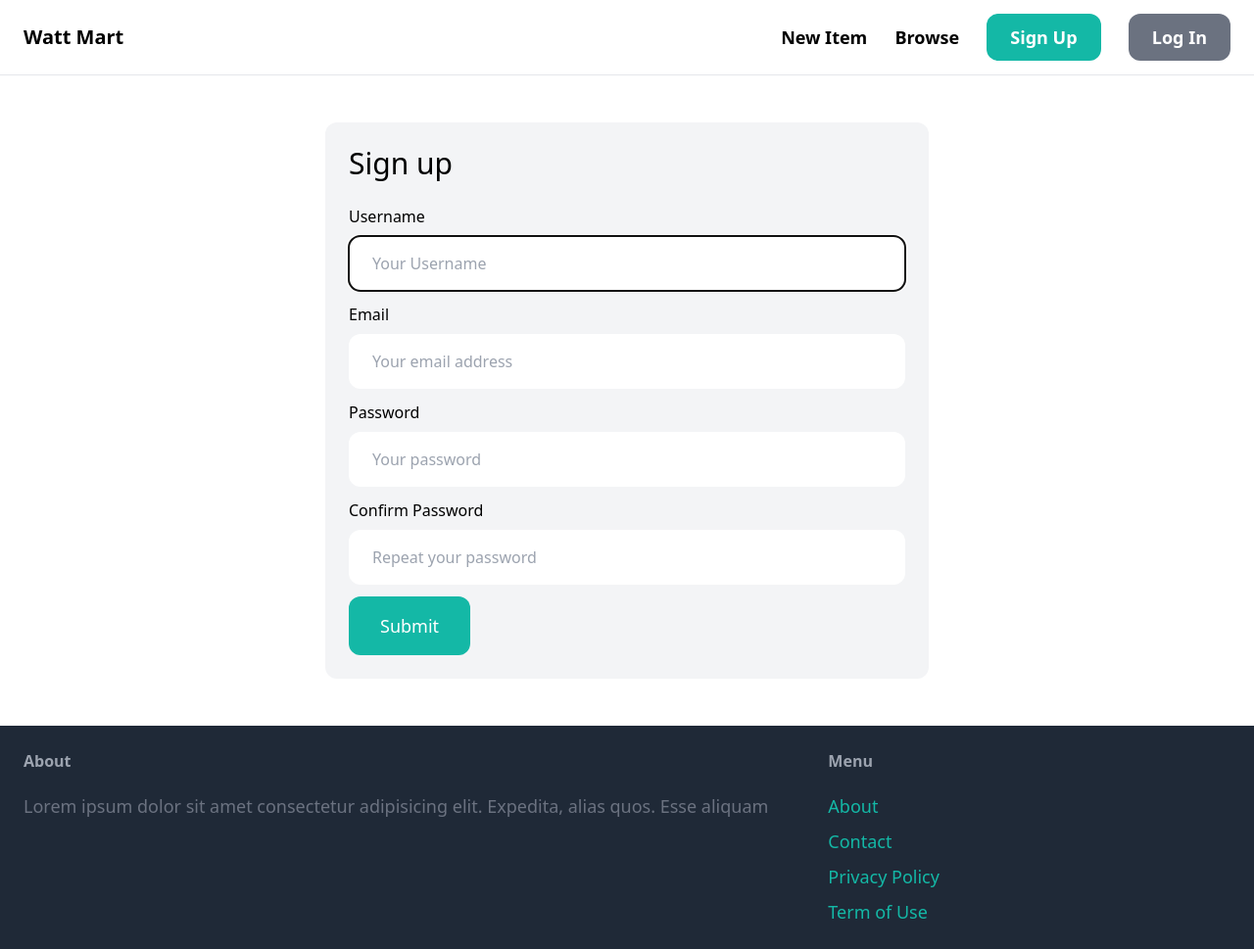
After one commit to JayAlwaysCodes/WattMart, a Django app: page /signup/ in a window 1280 px wide. The commit adds this page. Shown: the whole page at 98% size. Run offline with Django 5.2, Linux system fonts and the light colour scheme; some libraries are stand-ins or nearby versions.

Commit message:
set up the sign up page

```diff
--- /dev/null
+++ b/wattmart/core/forms.py
@@ -0,0 +1,27 @@
+from django import forms
+from django.contrib.auth.forms import UserCreationForm
+from django.contrib.auth.models import User
+
+class SignupForm(UserCreationForm):
+    class Meta:
+        model = User
+        fields = ('username', 'email', 'password1', 'password2')
+
+    username = forms.CharField(widget=forms.TextInput(attrs={
+        'placeholder': 'Your Username',
+        'class': 'w-full py-4 px-6 rounded-xl'
+    }))
+
+    email = forms.CharField(widget=forms.EmailInput(attrs={
+        'placeholder': 'Your email address',
+        'class': 'w-full py-4 px-6 rounded-xl'
+    }))
+
+    password1 = forms.CharField(widget=forms.PasswordInput(attrs={
+        'placeholder': 'Your password',
+        'class': 'w-full py-4 px-6 rounded-xl'
+    }))
+    password2 = forms.CharField(widget=forms.PasswordInput(attrs={
+        'placeholder': 'Repeat your password',
+        'class': 'w-full py-4 px-6 rounded-xl'
+    }))
--- a/wattmart/core/templates/core/base.html
+++ b/wattmart/core/templates/core/base.html
@@ -15,7 +15,7 @@
             <a href="#" class="text-lg font-semibold hover:text-gray-500">New Item</a>
             <a href="#" class="text-lg font-semibold hover:text-gray-500">Browse</a>
 
-            <a href="#" class="px-6 py-3 text-lg font-semibold bg-teal-500 text-white rounded-xl hover:bg-teal-700">Sign Up</a>
+            <a href="{% url 'core:signup' %}" class="px-6 py-3 text-lg font-semibold bg-teal-500 text-white rounded-xl hover:bg-teal-700">Sign Up</a>
             <a href="#" class="px-6 py-3 text-lg font-semibold bg-gray-500 text-white rounded-xl hover:bg-gray-700">Log In</a>
         </div>
     </nav>
@@ -37,7 +37,7 @@
             <h3 class="mb-5 font-semibold text-gray-400">Menu</h3>
             <ul class="space-y-2">
                 <li><a href="#" class="text-lg text-teal-500 hover:text-teal-700">About</a></li>
-                <li><a href="{% url 'contact' %}" class="text-lg text-teal-500 hover:text-teal-700">Contact</a></li>
+                <li><a href="{% url 'core:contact' %}" class="text-lg text-teal-500 hover:text-teal-700">Contact</a></li>
                 <li><a href="#" class="text-lg text-teal-500 hover:text-teal-700">Privacy Policy</a></li>
                 <li><a href="#" class="text-lg text-teal-500 hover:text-teal-700">Term of Use</a></li>
             </ul>
--- /dev/null
+++ b/wattmart/core/templates/core/signup.html
@@ -0,0 +1,47 @@
+{% extends 'core/base.html' %}
+
+{% block title %}Sign Up{% endblock %}
+
+{% block content %}
+    <div class="w-1/2 my-6 p-6 mx-auto bg-gray-100 rounded-xl">
+        <h1 class="mb-6 text-3xl">Sign up</h1>
+
+        <form method="post" action=".">
+            {% csrf_token %}
+
+
+
+            <div class="mb-3">
+                <label class="inline-block mb-2">Username</label><br>
+                {{ form.username }}
+            </div>
+
+            <div class="mb-3">
+                <label class="inline-block mb-2">Email</label><br>
+                {{ form.email }}
+            </div>
+
+            <div class="mb-3">
+                <label class="inline-block mb-2">Password</label><br>
+                {{ form.password1 }}
+            </div>
+
+            <div class="mb-3">
+                <label class="inline-block mb-2">Confirm Password</label><br>
+                {{ form.password2 }}
+            </div>
+
+            {% if form.errors or form.non_field_errors %}
+                <div class="mb-3 p-6 bg-red-100 rounded-xl">
+                    {% for field in form %}
+                        {{ field.errors }}
+                    {% endfor %}
+
+                    {{ form.non_field_errors }}
+                </div>
+            {% endif %}
+
+            <button class="py-4 px-8 text-lg bg-teal-500 hover:bg-teal-700 rounded-xl text-white">Submit</button>
+        </form>
+    </div>
+{% endblock %}
--- /dev/null
+++ b/wattmart/core/urls.py
@@ -0,0 +1,11 @@
+from django.urls import path
+
+from . import views
+
+app_name = 'core'
+
+urlpatterns = [
+    path('', views.index, name='index'),
+    path('contact/', views.contact, name='contact'),
+    path('signup/', views.signup, name='signup'),
+]
--- a/wattmart/core/views.py
+++ b/wattmart/core/views.py
@@ -1,6 +1,8 @@
-from django.shortcuts import render
+from django.shortcuts import render, redirect
 
 from item.models import Category, Item
+
+from .forms import SignupForm
 
 def index(request):
     items = Item.objects.filter(is_sold=False)[0:6]
@@ -13,3 +15,18 @@ def index(request):
 
 def contact(request):
     return render(request, 'core/contact.html')
+
+def signup(request):
+    if request.method == 'POST':
+        form = SignupForm(request.POST)
+
+        if form.is_valid():
+            form.save()
+
+            return redirect('/login/')
+    else:
+        form = SignupForm()
+
+    return render(request, 'core/signup.html', {
+        'form': form
+    })
--- a/wattmart/wattmart/urls.py
+++ b/wattmart/wattmart/urls.py
@@ -3,11 +3,10 @@ from django.conf.urls.static import static
 from django.contrib import admin
 from django.urls import path, include
 
-from core.views import index, contact
+
 
 urlpatterns = [
-    path('', index, name='index'),
+    path('', include('core.urls')),
     path('items/', include('item.urls')),
-    path('contact/', contact, name='contact'),
     path('admin/', admin.site.urls),
 ] + static(settings.MEDIA_URL, document_root=settings.MEDIA_ROOT)
```
Also changed, not shown: wattmart/db.sqlite3.
